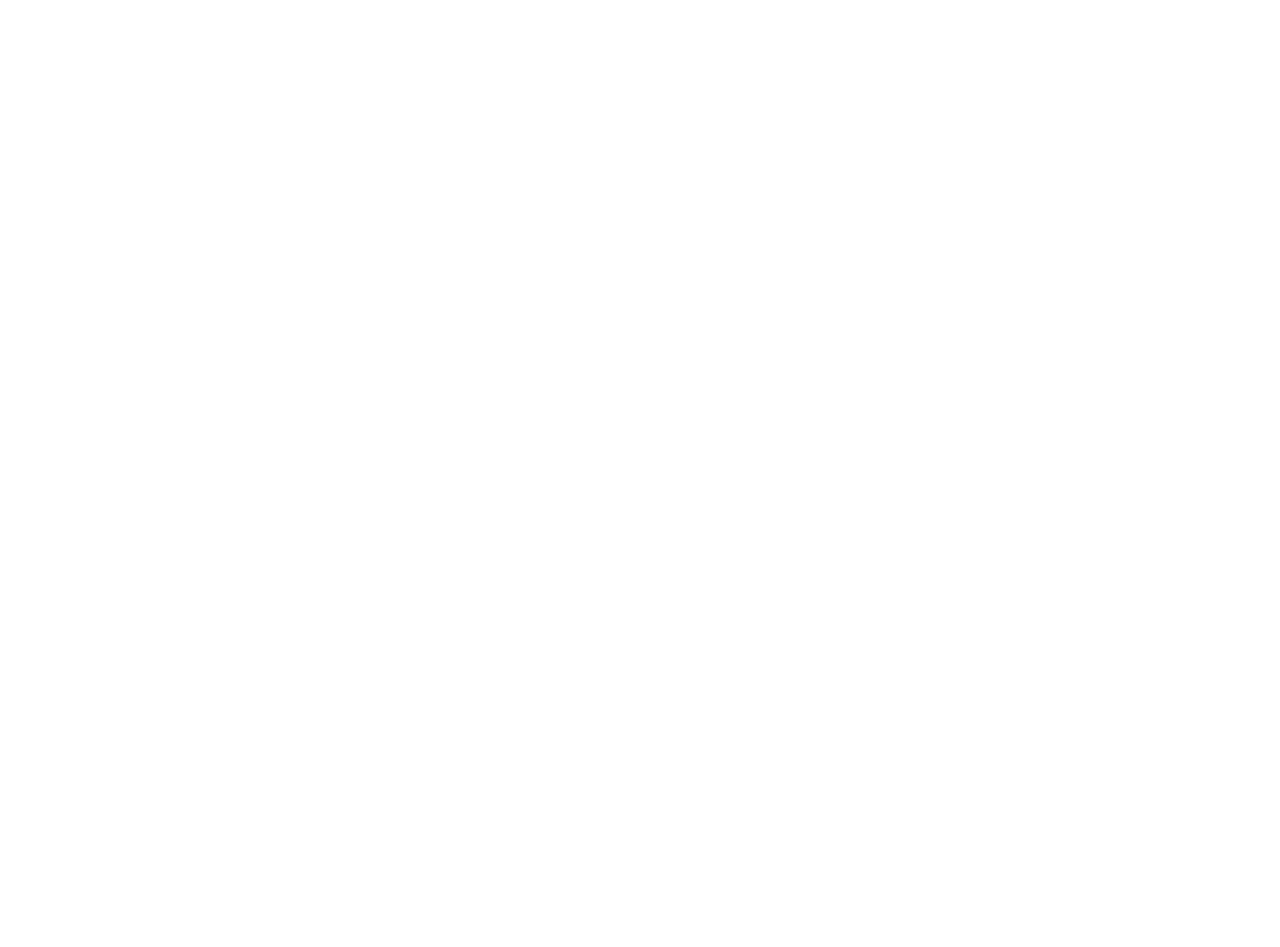
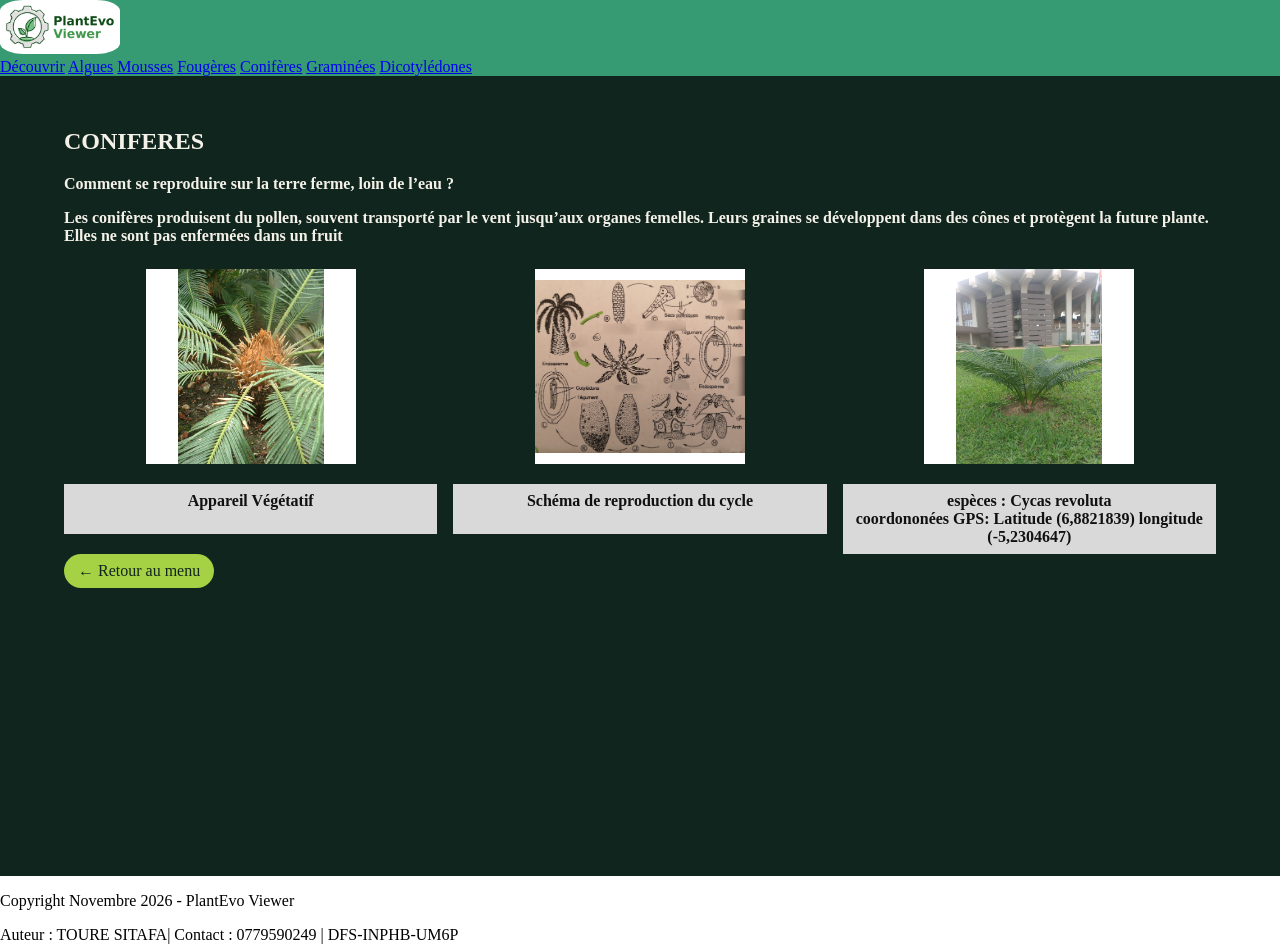
Before and after one commit to rengoku-coder/BRIEF-PROJET-PLANT-EVO-VIEWER, a plain HTML site: page conifères.html in a window 1280 px wide. Before the commit the page ends 800 px from the top, so only its background shows below. Drawn offline with Linux system fonts and the light colour scheme.

Commit message:
conception de conifères html et conifères css et j'ai rendu les liens cliquables dans index.html

```diff
--- a/coniferes.css
+++ b/coniferes.css
@@ -0,0 +1,72 @@
+.fiche-coniferes {
+    min-height: 100vh;
+    padding: 32px 5%;
+    background-color: #10251E;
+    color: #F4F1E8;
+}
+.fiche-coniferes .info-coniferes {
+  display: grid;
+  grid-template-columns: repeat(3, minmax(0, 1fr));
+  gap: 16px;
+  margin-top: 24px;
+  align-items: start;
+}
+.fiche-coniferes .info-coniferes figure {
+  min-width: 0;
+  margin: 0;
+  text-align: center;
+}
+.fiche-coniferes .info-coniferes img {
+  display: block;
+  width: 100%;
+  max-width: 210px;
+  height: 195px;
+  margin: 0 auto;
+  object-fit: contain;
+  background-color: white;
+}
+.fiche-coniferes .info-coniferes figcaption {
+  min-height: 50px;
+  margin-top: 20px;
+  padding: 8px;
+  background-color: #D9D9D9;
+  color: #111111;
+  text-align: center;
+  font-weight: bold;
+}
+.NavBar-coniferes {
+    background-color: #369B72;
+}
+.retour-menu {
+  display: inline-block;
+  margin-bottom: 20px;
+  padding: 8px 14px;
+  border-radius: 20px;
+  background-color: #A5D244;
+  color: #10251E;
+  text-decoration: none;
+}
+
+.NavBar {
+  display: flex;
+  justify-content: space-between;
+  align-items: center;
+  padding: 10px 10px;
+  background-color: #12271F;
+  position:sticky;
+  top: 0;
+  z-index: 10;
+}
+.logoEvo img {
+    width: 120px;
+    height: auto;
+    border-radius: 20%;
+}
+
+* {
+  box-sizing: border-box;
+}
+
+body {
+  margin: 0;
+}
--- a/conifères.html
+++ b/conifères.html
@@ -0,0 +1,66 @@
+<!DOCTYPE html>
+<html lang="fr">
+<head>
+    <meta charset="UTF-8">
+    <meta name="viewport" content="width=device-width, initial-scale=1.0">
+    <link rel="stylesheet" href="coniferes.css">
+    <title>Les Conifères</title>
+</head>
+<body>
+    <header class="NavBar-coniferes">
+        <a href="index.html" class="logoEvo">
+    <img src="./image/PlantEvoViewer_horizontal.png" alt="PlantEvo Viewer, accueil">
+  </a>
+
+  <nav>
+    <a href="index.html">Découvrir</a>
+    <a href="algues.html">Algues</a>
+    <a href="mousses.html">Mousses</a>
+    <a href="fougères.html">Fougères</a>
+    <a href="conifères.html">Conifères</a>
+    <a href="#Graminées">Graminées</a>
+    <a href="#Dicotylédones">Dicotylédones</a>
+
+  </nav>
+    </header>
+<main class="fiche-coniferes">
+
+    <section class="accueil-coniferes">
+        <h1>CONIFERES</h1>
+        <p>
+            <strong>Comment se reproduire sur la terre ferme, loin de l’eau ?</strong>
+        </p>
+            <p>
+                <strong>Les conifères produisent du pollen, souvent transporté par le vent jusqu’aux organes femelles. Leurs graines se développent dans des cônes et protègent la future plante. Elles ne sont pas enfermées dans un fruit</strong>
+            </p>
+    </section>
+    <div class="info-coniferes">
+        <figure class="les-trois-figures">
+            <img src="./image/vrai images/conifères/appareil végétatif.jpg" alt="">
+            <figcaption>Appareil Végétatif</figcaption>
+        </figure>
+        <figure class="les-trois-figures">
+            <img src="./image/vrai images/conifères/cycle de vie conifères.webp" alt="">
+            <figcaption>Schéma de reproduction du cycle</figcaption>
+        </figure>
+        <figure class="les-trois-figures">
+            <img src="./image/vrai images/conifères/conifères observé terrain.jpg" alt="">
+            <figcaption>espèces : Cycas revoluta <br>coordononées GPS:
+              Latitude (6,8821839)
+              longitude (-5,2304647)
+
+            </figcaption>
+        </figure>
+
+    </div>
+    <a class="retour-menu" href="index.html">
+    ← Retour au menu
+  </a>
+
+</main>
+   <footer class="footer">
+  <p>Copyright Novembre 2026 - PlantEvo Viewer</p>
+  <p>Auteur : TOURE SITAFA| Contact : 0779590249 | DFS-INPHB-UM6P</p>
+</footer>
+</body>
+</html>
```
Also changed, not shown: index.html (+1 -1 lines).
